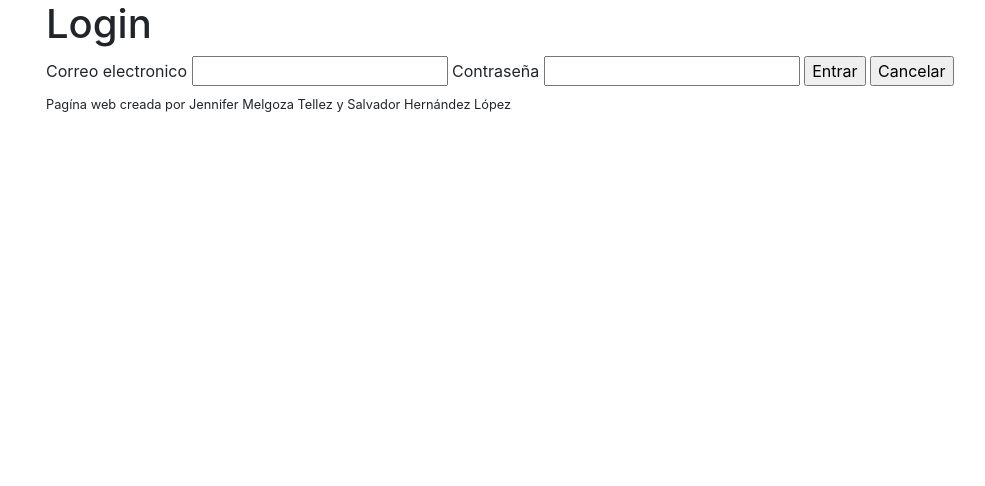
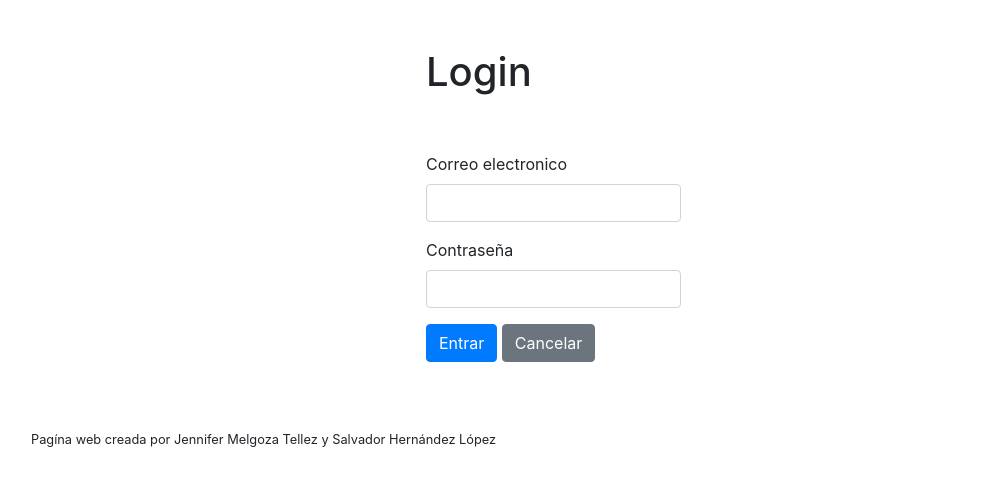
Before and after one commit to ChavaTI/Prensa-Michoacana, a PHP site: page / in a window 1280 px wide. Shown: the top 486 px of the page, without its empty margins (39-1024 px from the left). Run offline with PHP 8.4, Linux system fonts and the light colour scheme.

Commit message:
Se implemento boostrap en el login

```diff
--- a/src/index.php
+++ b/src/index.php
@@ -9,20 +9,28 @@
 </head>
 <body>
     <main class="container">
-        <header>
-            <h1>Login</h1>
+        <header class="row mt-5 mb-5">
+            <h1 class="col-1 offset-4 align-self-center">Login</h1>
         </header>
-        <article>
-            <form action="post">
-                <label for="email">Correo electronico</label>
-                <input type="emai">
-                <label for="pass">Contraseña</label>
-                <input type="password">
-                <input type="submit" value="Entrar">
-                <input type="reset" value="Cancelar">
-            </form>
+        <article class="row mb-5">
+            <div class="col-3 offset-4">
+                <form action="post">
+                    <div class="form-group">
+                        <label for="email">Correo electronico</label>
+                        <input type="emai" class="form-control">
+                    </div>
+                    <div class="form-group">
+                        <label for="pass">Contraseña</label>
+                        <input type="password" class="form-control">
+                    </div>
+                    <div class="form-group">
+                        <input type="submit" value="Entrar" class="btn btn-primary">
+                        <input type="reset" value="Cancelar" class="btn btn-secondary">
+                    </div>
+                </form>
+            </div>
         </article>
-        <footer>
+        <footer class="row mt-5">
             <p><small>Pagína web creada por Jennifer Melgoza Tellez y Salvador Hernández López</small></p>
         </footer>
     </main>
```
